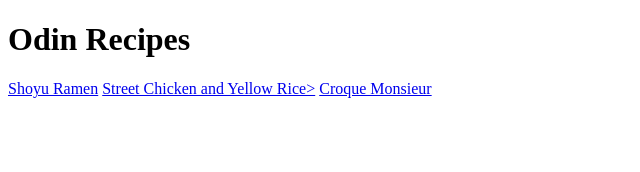
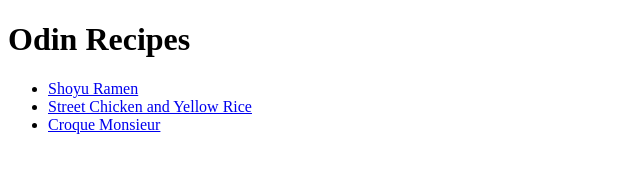
Before and after one commit to martinomole/odin-recipes, a plain HTML site: page index.html in a window 1280 px wide. Shown: the whole page, without its empty margins (0-640 px from the left). Drawn offline with Linux system fonts and the light colour scheme.

Commit message:
Fix index links

```diff
--- a/index.html
+++ b/index.html
@@ -8,8 +8,10 @@
 </head>
 <body>
     <h1>Odin Recipes</h1>
-    <a href="./recipes/shoyu-ramen.html">Shoyu Ramen</a>
-    <a href="./recipes/streetchicken.html">Street Chicken and Yellow Rice></a>
-    <a href="./recipes/croque.html">Croque Monsieur</a>
+    <ul>
+        <li><a href="./recipes/shoyu-ramen.html">Shoyu Ramen</a></li>
+        <li><a href="./recipes/streetchicken.html">Street Chicken and Yellow Rice</a></li>
+        <li><a href="./recipes/croque.html">Croque Monsieur</a></li>
+    </ul>
 </body>
 </html>
```
